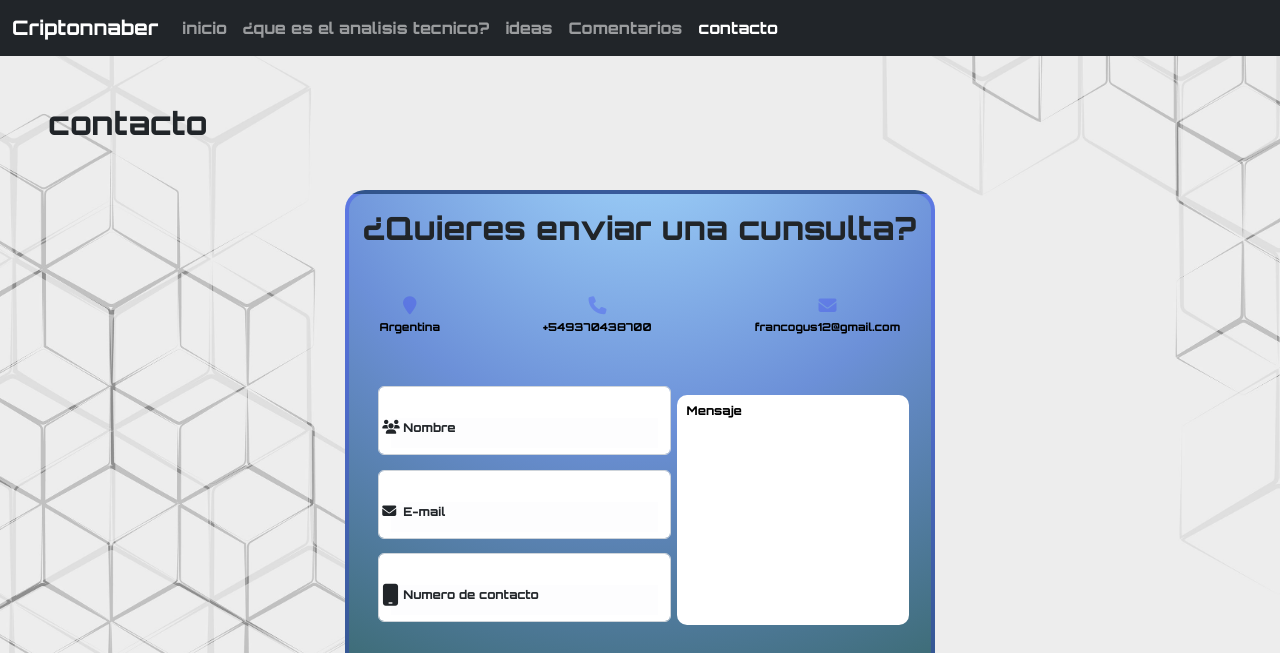
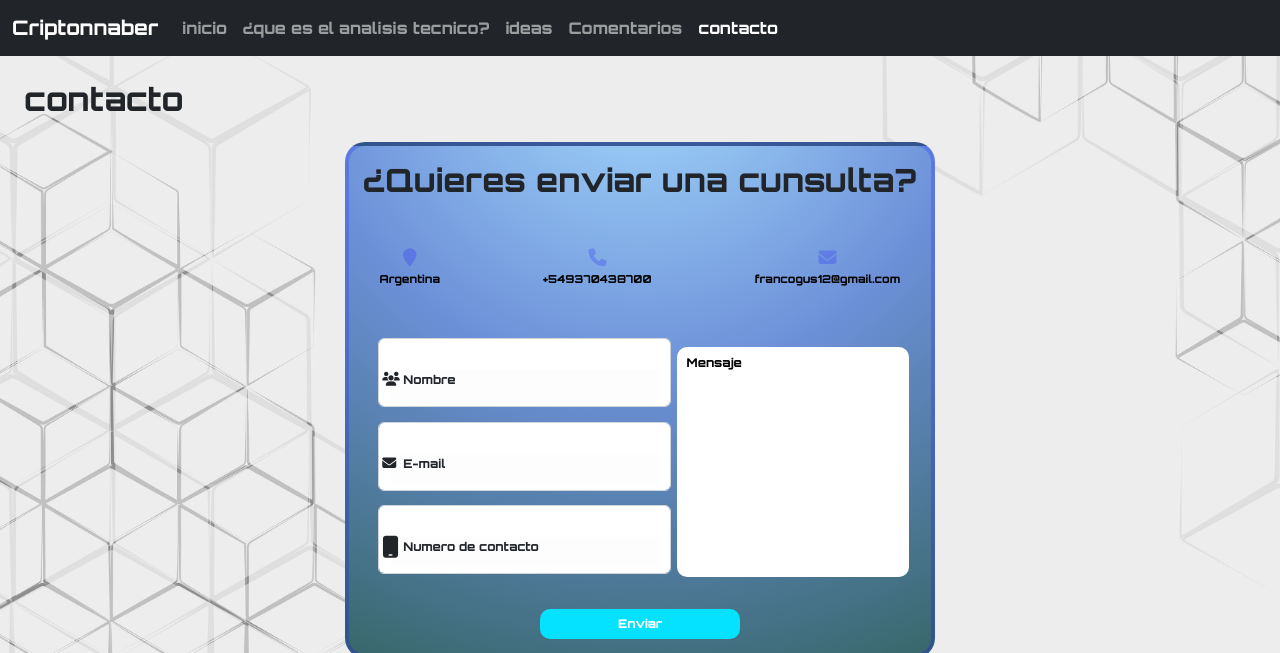
Before and after one commit to frangusberti/ProyectoFinal, a website: page Pages/contacto.html in a window 1280 px wide. Shown: the top 653 px of the page. Drawn offline with nearby package versions, Linux system fonts and the light colour scheme.

Commit message:
entrega final

```diff
--- a/sass/contacto.scss
+++ b/sass/contacto.scss
@@ -29,7 +29,7 @@ $colores: (
 
 .titulos {
   font-family: "Orbitron", sans-serif;
-  margin: 3rem;
+  margin: 1.5rem;
 }
 .container {
   display: flex;
```
Also changed, not shown: sass/contacto.css, 1 other file.
